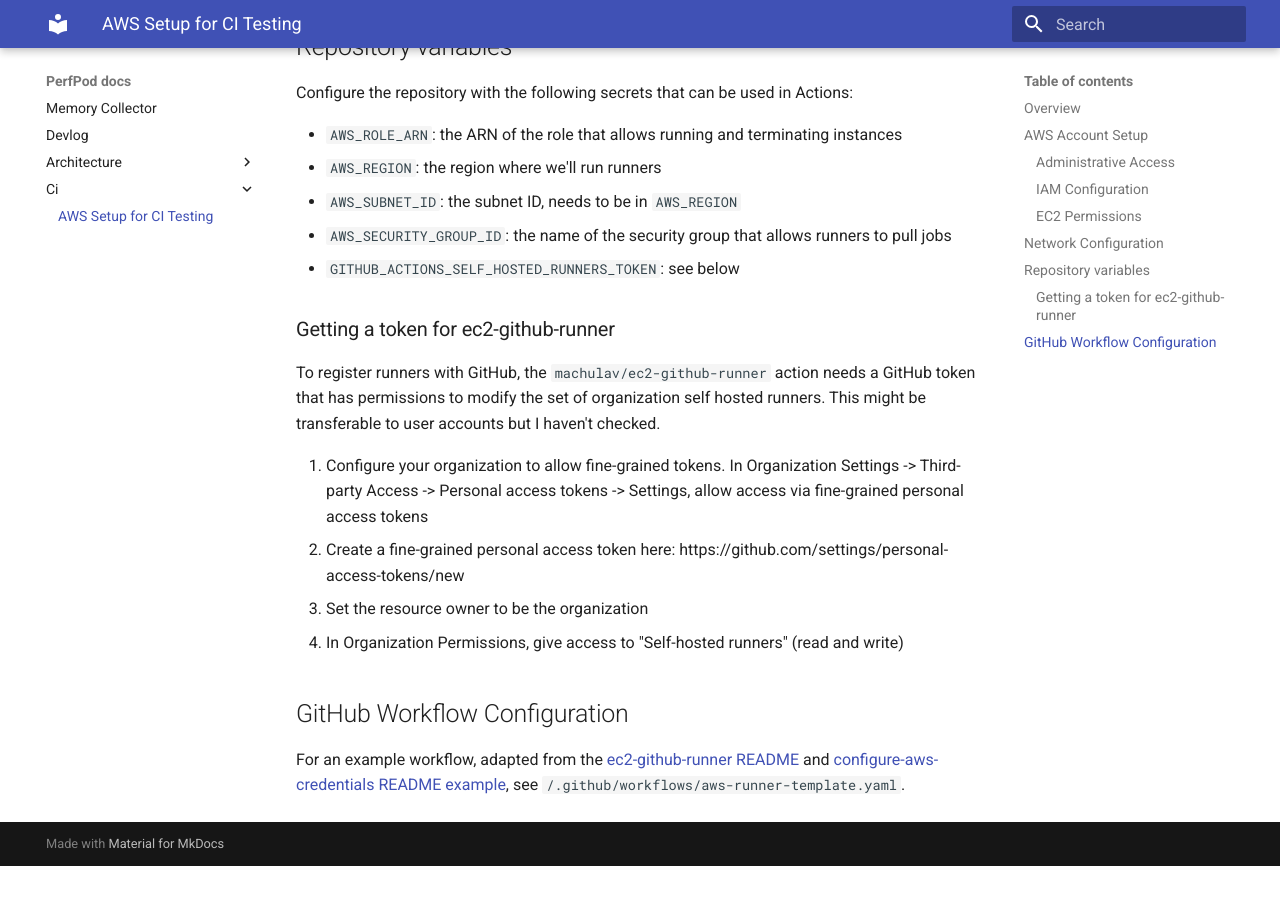
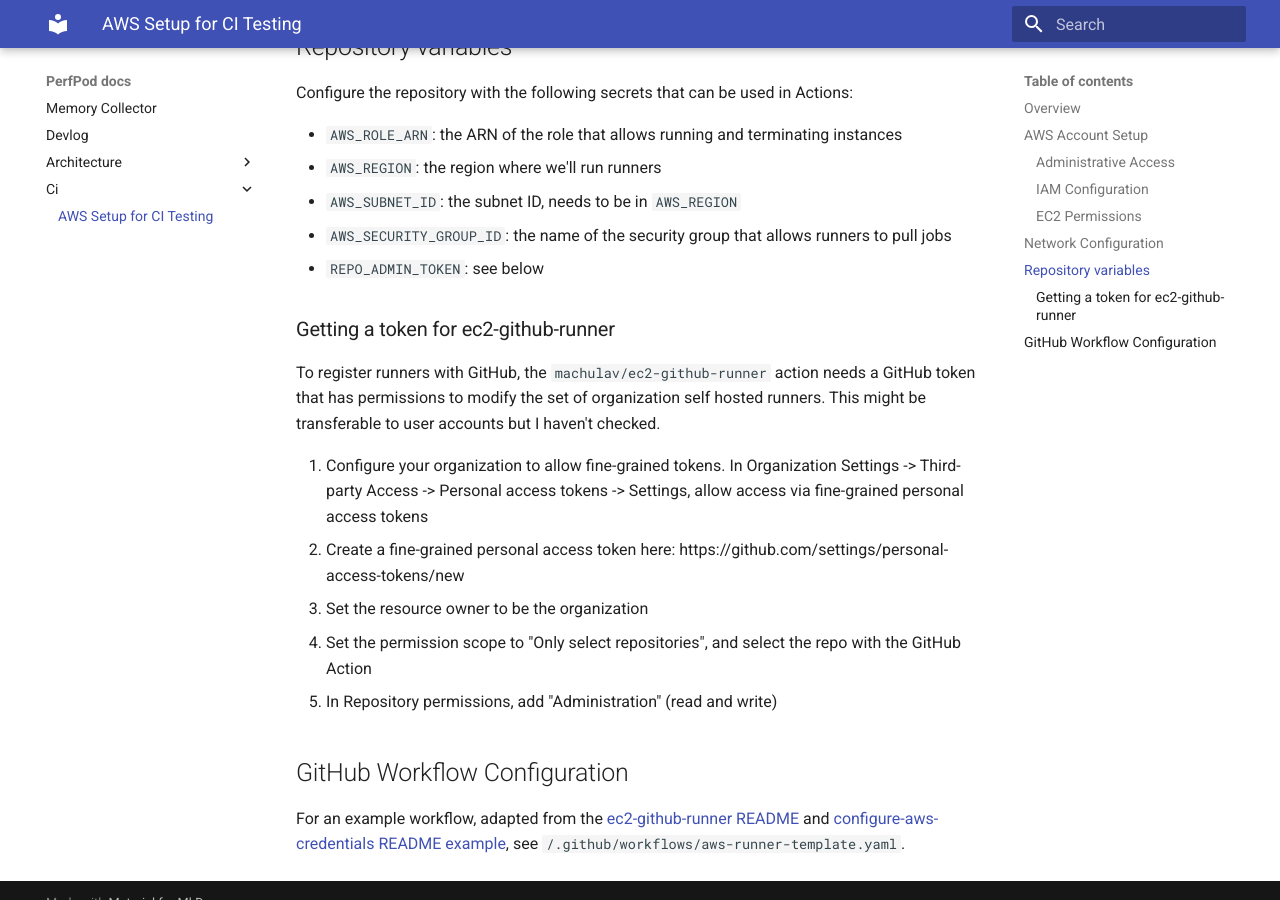
Before and after one commit to yonch/memory-collector, an MkDocs documentation site: the page built from docs/ci/aws-setup.md, in a window 1280 px wide and 900 px high, scrolled down 2866 px. Built offline with MkDocs 1.6.1 and Material for MkDocs 9.7.7, drawn with Linux system fonts in a browser that asks for light colours; before the commit the page ends 3732 px from its top, so only the background shows below that.

Commit message:
use repository Administration token for ec2-github-runner

```diff
--- a/docs/ci/aws-setup.md
+++ b/docs/ci/aws-setup.md
@@ -116,7 +116,7 @@
 - `AWS_REGION`: the region where we'll run runners
 - `AWS_SUBNET_ID`: the subnet ID, needs to be in `AWS_REGION`
 - `AWS_SECURITY_GROUP_ID`: the name of the security group that allows runners to pull jobs
-- `GITHUB_ACTIONS_SELF_HOSTED_RUNNERS_TOKEN`: see below
+- `REPO_ADMIN_TOKEN`: see below
 
 ### Getting a token for ec2-github-runner
 
@@ -125,7 +125,8 @@
 1. Configure your organization to allow fine-grained tokens. In Organization Settings -> Third-party Access -> Personal access tokens -> Settings, allow access via fine-grained personal access tokens
 2. Create a fine-grained personal access token here: https://github.com/settings/personal-access-tokens/new
 3. Set the resource owner to be the organization
-4. In Organization Permissions, give access to "Self-hosted runners" (read and write)
+4. Set the permission scope to "Only select repositories", and select the repo with the GitHub Action
+4. In Repository permissions, add "Administration" (read and write)
 
 ## GitHub Workflow Configuration
 
```
Also changed, not shown: 1 other file.
